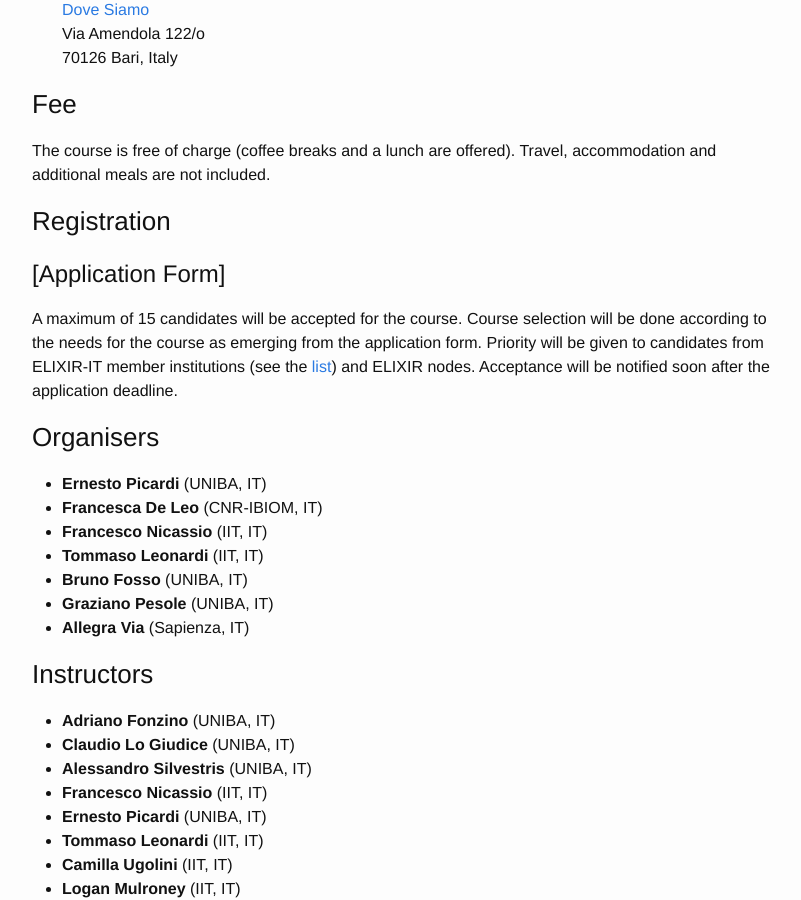
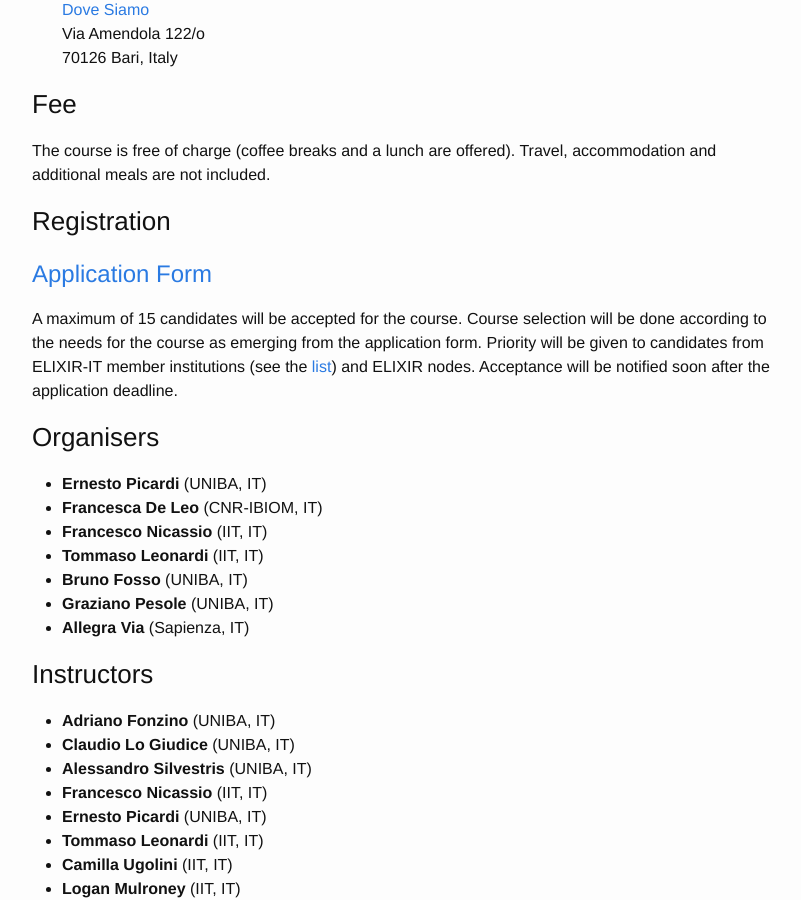
Before and after one commit to ELIXIR-IIB-training/website, a Jekyll site: the page built from _posts/2023-04-26-Computational_Methods_for_Epitrascriptomics_Bari.md, in a window 1280 px wide and 900 px high, scrolled down 936 px. Shown: the whole window, without its empty margins (238-1039 px from the left). Built offline with Jekyll 4.4.1, drawn with Linux system fonts in a browser that asks for light colours; part of the change alters nothing that is shown.

```diff
--- a/_posts/2023-04-26-Computational_Methods_for_Epitrascriptomics_Bari.md
+++ b/_posts/2023-04-26-Computational_Methods_for_Epitrascriptomics_Bari.md
@@ -37,7 +37,7 @@ Travel, accommodation and additional meals are not included.
 
 ### Registration
 
-# [Application Form]
+# [Application Form](https://forms.gle/nvzi3caUSdzMGvoH9)
 
 A maximum of 15 candidates will be accepted for the course. Course selection will be done according to the needs for the course as emerging from the application form. Priority will be given to candidates from ELIXIR-IT member institutions (see the [list](https://elixir-italy.org/about/)) and ELIXIR nodes.
 Acceptance will be notified soon after the application deadline.
```
